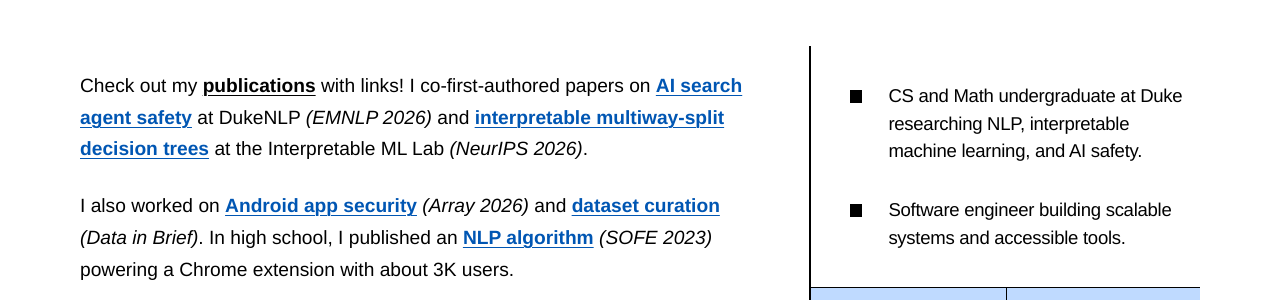
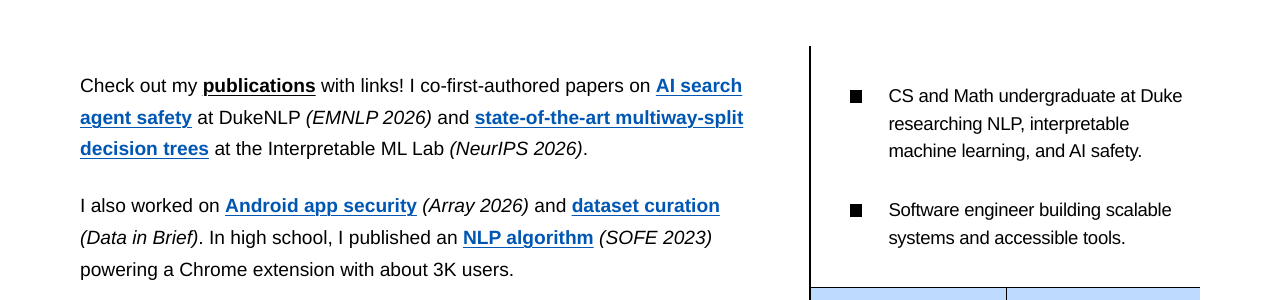
Before and after one commit to frankyzha/frankyzha.github.io, a Jekyll site: the page built from _pages/about.md, in a window 1280 px wide. Shown: the part 262-562 px from the top of the page. Built offline with Jekyll 4.4.1, drawn with Linux system fonts in a browser that asks for light colours.

Commit message:
Update decision tree description

```diff
--- a/_pages/about.md
+++ b/_pages/about.md
@@ -10,7 +10,7 @@ redirect_from:
 
 <section class="landing" aria-label="Research and projects">
   <div class="landing__research">
-    <p>Check out my <a class="landing__publications-link" href="/publications/?v={{ site.github.build_revision | default: site.time | url_encode }}">publications</a> with links! I co-first-authored papers on <a href="https://arxiv.org/pdf/2608.30303">AI search agent safety</a> at DukeNLP <em>(EMNLP 2026)</em> and <a href="https://drive.google.com/file/d/174tbuSj7aHri2mQhUkjewoykkSEpWMf8/view?usp=sharing">interpretable multiway-split decision trees</a> at the Interpretable ML Lab <em>(NeurIPS 2026)</em>.</p>
+    <p>Check out my <a class="landing__publications-link" href="/publications/?v={{ site.github.build_revision | default: site.time | url_encode }}">publications</a> with links! I co-first-authored papers on <a href="https://arxiv.org/pdf/2608.30303">AI search agent safety</a> at DukeNLP <em>(EMNLP 2026)</em> and <a href="https://drive.google.com/file/d/174tbuSj7aHri2mQhUkjewoykkSEpWMf8/view?usp=sharing">state-of-the-art multiway-split decision trees</a> at the Interpretable ML Lab <em>(NeurIPS 2026)</em>.</p>
     <p>I also worked on <a href="https://www.sciencedirect.com/science/article/pii/S2590005626006399">Android app security</a> <em>(Array 2026)</em> and <a href="https://doi.org/10.1016/j.dib.2026.113152">dataset curation</a> <em>(Data in Brief)</em>. In high school, I published an <a href="https://doi.org/10.5121/csit.2023.130209">NLP algorithm</a> <em>(SOFE 2023)</em> powering a Chrome extension with about 3K users.</p>
     <p>Recently, my cofounder Sean and I built <a href="https://omnimarket.xyz/">Omnimarket</a>, a decentralized prediction market where anyone, including AI agents, can create markets.</p>
   </div>
```
